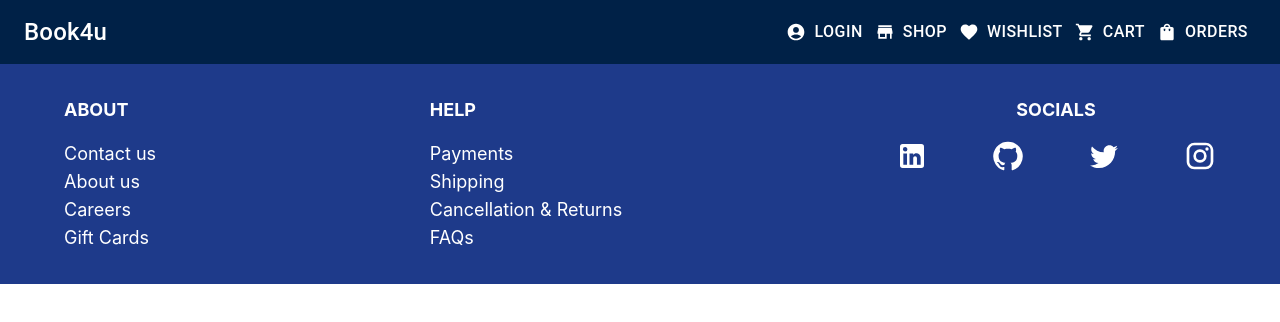
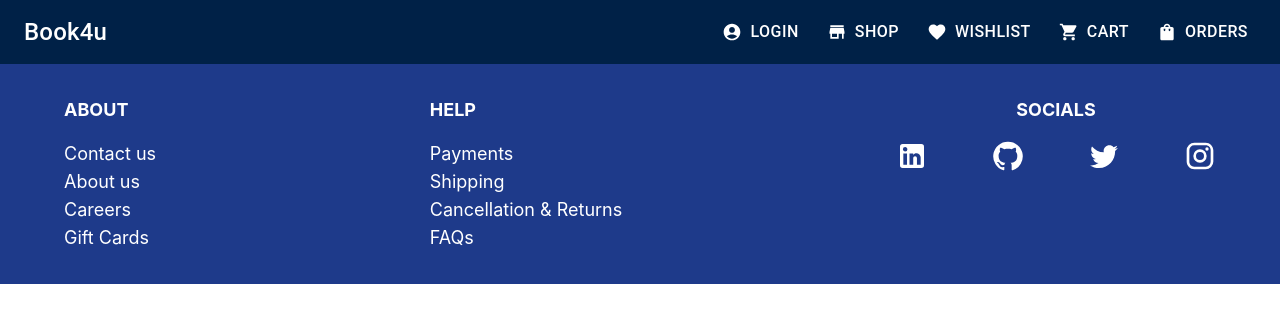
Before and after one commit to abraham-lopez-k3/online-book-sales-website, a React (Create React App) app in the folder client/: page / in a window 1280 px wide. Shown: the top 322 px of the page. Built offline with nearby package versions, Linux system fonts and the light colour scheme.

Commit message:
little space added between navbar buttons

```diff
--- a/client/src/Components/NavBar/NavBar.jsx
+++ b/client/src/Components/NavBar/NavBar.jsx
@@ -45,7 +45,7 @@ function Navbar() {
             <MenuIcon sx={{ fontSize: '2rem' }} />
           </IconButton>
         ) : (
-          <div>
+          <div className='flex gap-4'>
             <StyledButton color="inherit" component={Link} to="/login" startIcon={<AccountCircleIcon sx={{ fontSize: '1.5rem' }} />}>
               Login
             </StyledButton>
```
